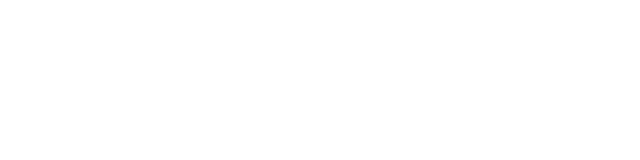
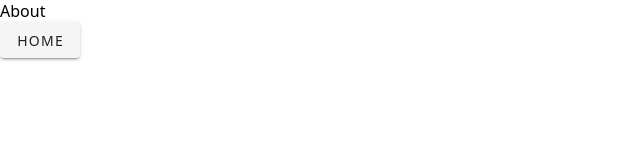
Before and after one commit to axsann/vue2-vite-vuetify-example, a Vue app: page /about in a window 1280 px wide. Shown: the top 160 px of the page, without its empty margins (0-640 px from the left). Built offline with nearby package versions, Linux system fonts and the light colour scheme.

Commit message:
Add router button.

```diff
--- a/src/components/HelloWorld.vue
+++ b/src/components/HelloWorld.vue
@@ -23,6 +23,9 @@
       Edit
       <code>components/HelloWorld.vue</code> to test hot module replacement.
     </p>
+    <v-btn to="/about">
+      About
+    </v-btn>
   </div>
 </template>
 
--- a/src/pages/AboutPage.vue
+++ b/src/pages/AboutPage.vue
@@ -1,5 +1,10 @@
 <template>
-  <div />
+  <div>
+    <div>About</div>
+    <v-btn to="/home">
+      Home
+    </v-btn>
+  </div>
 </template>
 
 <script lang="ts">
--- a/src/router.ts
+++ b/src/router.ts
@@ -6,5 +6,9 @@ export const routes = [
   {
     path: '/home',
     component: () => import('@/pages/HomePage.vue'),
+  },
+  {
+    path: '/about',
+    component: () => import('@/pages/AboutPage.vue'),
   }
 ];
```
